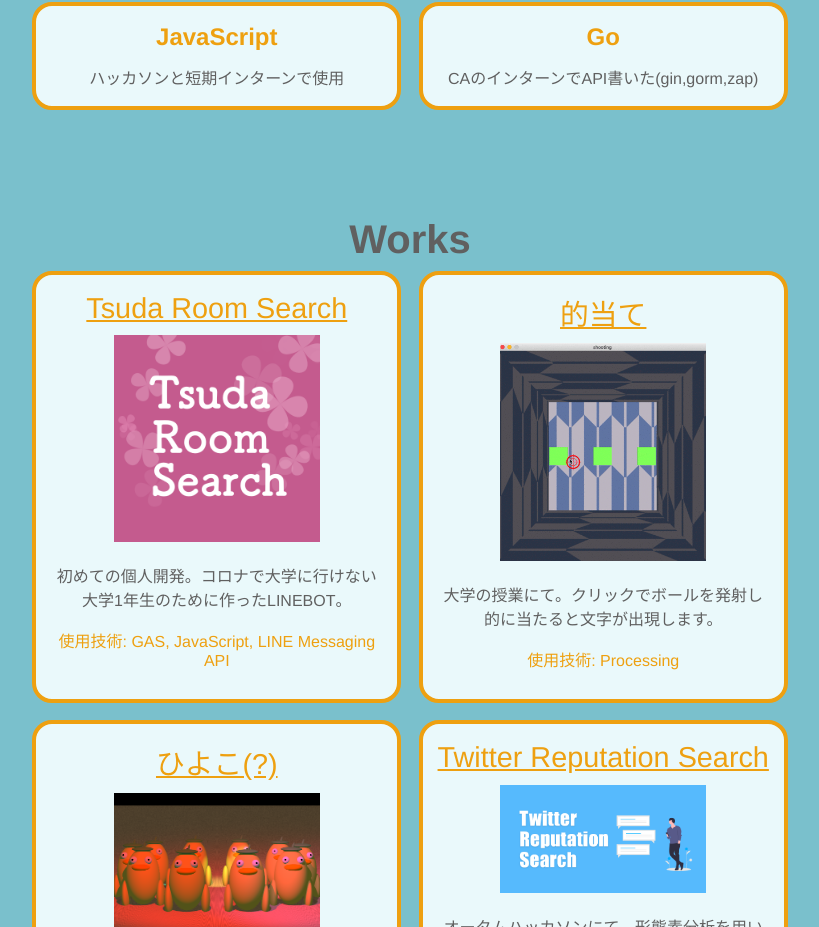
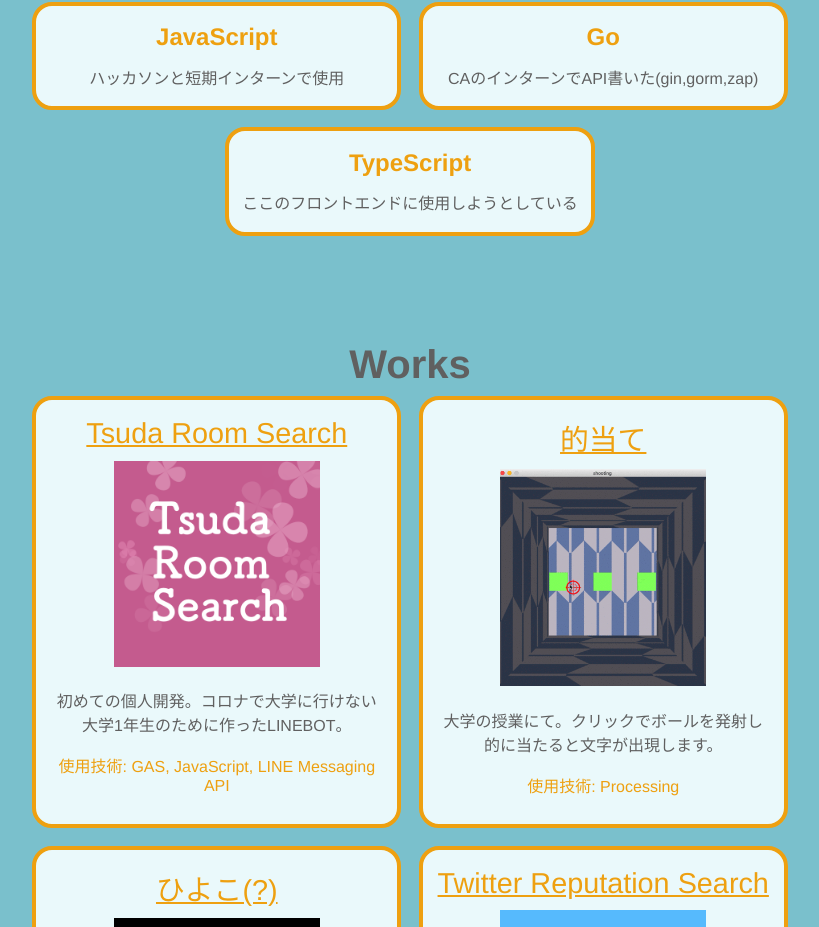
Before and after one commit to Piyopanman/piyopanman-frontend-next, a Next.js app: page /profile in a window 1280 px wide. Shown: the part 1656-2583 px from the top of the page, without its empty margins (230-1049 px from the left). Built offline with nearby package versions, Linux system fonts and the light colour scheme.

Commit message:
Skillsの編集

```diff
--- a/components/pages/profile/Skills.tsx
+++ b/components/pages/profile/Skills.tsx
@@ -26,6 +26,10 @@
       name: "Go",
       text: "CAのインターンでAPI書いた(gin,gorm,zap)",
     },
+    {
+      name: "TypeScript",
+      text: "ここのフロントエンドに使用しようとしている",
+    },
   ];
   return (
     <div>
--- a/package.json
+++ b/package.json
@@ -3,7 +3,7 @@
   "version": "1.0.0",
   "scripts": {
     "dev": "next",
-    "build": "next build",
+    "build": "next build --output public",
     "start": "next start",
     "type-check": "tsc"
   },
```
